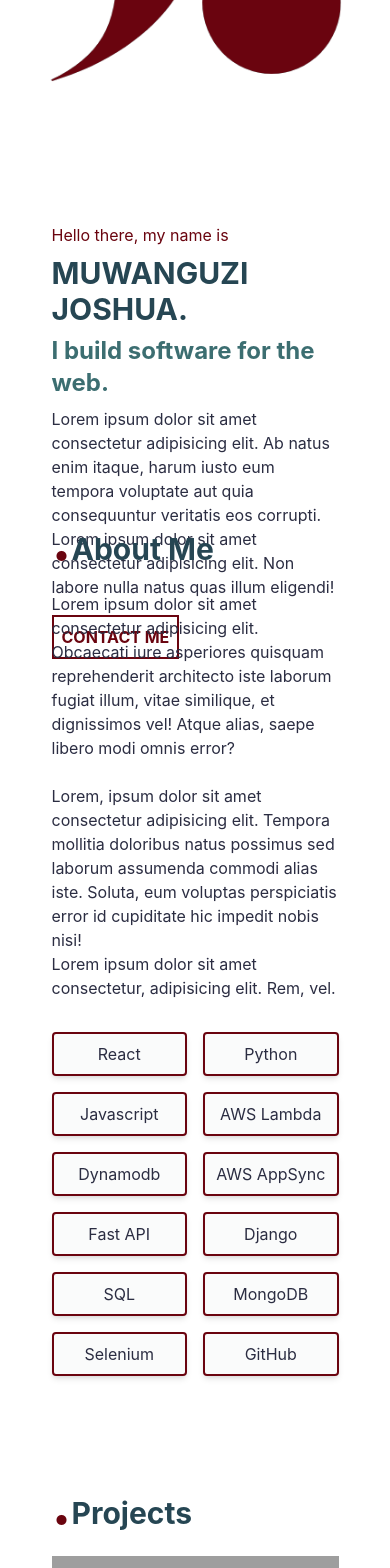
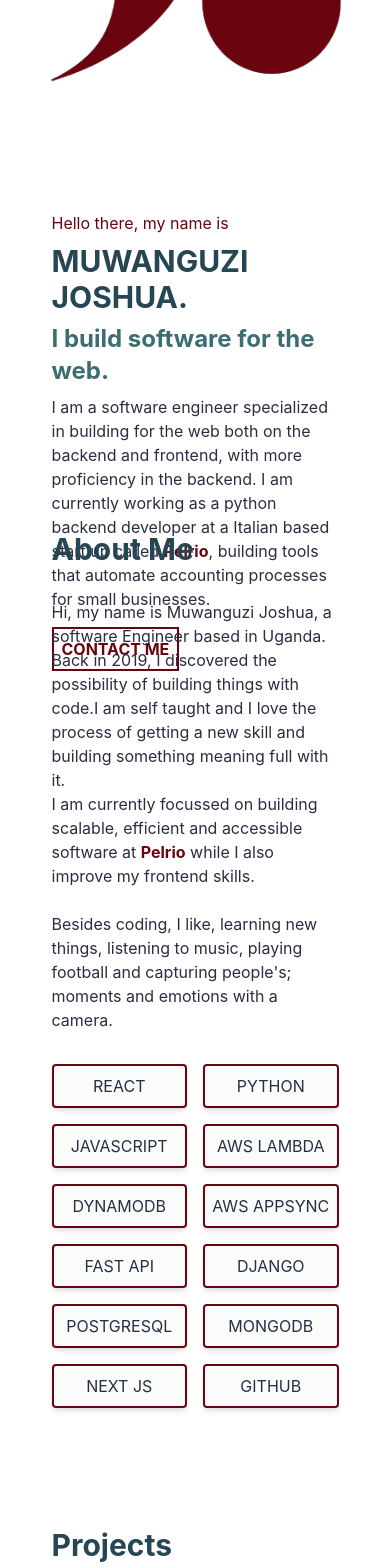
Before and after one commit to Joshuamjv2/portfolio-v1, a Next.js app: page /components/Navigation in a window 390 px wide. Shown: the part 432-2000 px from the top of the page. Built offline with nearby package versions, Linux system fonts and the light colour scheme; grey boxes are pictures that could not be loaded.

Commit message:
added copy and removed skills box

```diff
--- a/pages/components/Navigation.js
+++ b/pages/components/Navigation.js
@@ -11,7 +11,7 @@ export default function Navigation(){
         {/* Navigation  */}
             <div className='flex items-center justify-between px-12 md:px-24 pt-4 md:pt-8'>
                 <Image src={logo} height={60} className="md:h-20 w-auto"/>
-                <ul className='md:flex text-[#3c6e71] gap-6 xl:gap-24 font-medium uppercase hidden md:visible items-center cursor-pointer'>
+                <ul className='md:flex text-[#3c6e71] gap-6 xl:gap-16 font-medium uppercase hidden md:visible items-center cursor-pointer'>
                     <li className="hover:text-[#6A040F] hover:transition-colors text-sm md:text-base">About</li>
                     <li className="hover:text-[#6A040F] hover:transition-colors text-sm md:text-base">Experience</li>
                     <li className="hover:text-[#6A040F] hover:transition-colors text-sm md:text-base">Projects</li>
@@ -25,8 +25,9 @@ export default function Navigation(){
                     <h5 className="mb-2 text-[#6A040F] md:text-xl xl:text-2xl">Hello there, my name is</h5>
                     <h1 className="uppercase font-bold text-[#264653] text-3xl md:text-5xl lg:text-6xl">Muwanguzi Joshua.</h1>
                     <h2 className="text-[#3c6e71] py-2 xl:py-4 text-2xl md:text-4xl xl:text-5xl font-bold">I build software for the web.</h2>
-                    <p className="text-[#2b2d42] xl:w-1/2 lg:text-xl">Lorem ipsum dolor sit amet consectetur adipisicing elit. Ab natus enim itaque, harum iusto eum tempora voluptate aut quia consequuntur veritatis eos corrupti. Lorem ipsum dolor sit amet consectetur adipisicing elit. Non labore nulla natus quas illum eligendi!</p>
-                    <button className="uppercase mt-4 xl:mt-8 text-[#6A040F] border-2 p-2 border-[#6A040F] font-bold hover:shadow-md hover:transition-all duration-300">Contact Me</button>
+                    <p className="text-[#2b2d42] xl:w-1/2 lg:text-base">I am a software engineer specialized in building for the web both on the backend and frontend, with more proficiency in the backend.
+                    I am currently working as a python backend developer at a Italian based start up called <span className="text-[#6a040f] font-bold"><a href="https://www.pelrio.com" target="_blank">Pelrio</a></span>, building tools that automate accounting processes for small businesses.</p>
+                    <button className="uppercase mt-4 xl:mt-8 text-[#6A040F] border-2 p-2 border-[#6A040F] font-bold hover:shadow-md hover:transition-all duration-300 text-base">Contact Me</button>
                 </div>
             </div>
         </div>
@@ -35,11 +36,17 @@ export default function Navigation(){
         <main>
         {/* About Section */}
             <section className="container py-24 md:py-36">
-                <h2 className="text-3xl md:text-5xl font-bold text-[#264653] mb-6 md:mb-16"><span className="text-6xl md:text-8xl text-[#6A040F]">.</span>About Me</h2>
+                <h2 className="text-3xl md:text-5xl font-bold text-[#264653] mb-8"><span className="text-6xl md:text-8xl text-[#6A040F]"></span>About Me</h2>
                 <div className="xl:flex justify-between">
                     <div className="xl:w-1/2">
                         {/* <h3 className="text-[#3c6e71] text-2xl md:text-3xl font-bold pb-2 md:pb-6">My Background</h3> */}
-                        <p className="text-[#2b2d42] xl:pr-12 md:text-xl lg:pb-0">Lorem ipsum dolor sit amet consectetur adipisicing elit. Obcaecati iure asperiores quisquam reprehenderit architecto iste laborum fugiat illum, vitae similique, et dignissimos vel! Atque alias, saepe libero modi omnis error?<br/><br/> Lorem, ipsum dolor sit amet consectetur adipisicing elit. Tempora mollitia doloribus natus possimus sed laborum assumenda commodi alias iste. Soluta, eum voluptas perspiciatis error id cupiditate hic impedit nobis nisi! <br/>Lorem ipsum dolor sit amet consectetur, adipisicing elit. Rem, vel.</p>
+                        <p className="text-[#2b2d42] xl:pr-12 md:text-base lg:pb-0">
+                            Hi, my name is Muwanguzi Joshua, a software Engineer based in Uganda. Back in 2019, I discovered the possibility of building things with code.I am self taught and I love the process of getting a new skill and building something meaning full with it.
+                            <br />
+                            I am currently focussed on building scalable, efficient and accessible software at <span className="text-[#6a040f] font-bold"><a href="https://www.pelrio.com" target="_blank">Pelrio</a></span> while I also improve my frontend skills.
+                            <br /><br />
+                            Besides coding, I like, learning new things, listening to music, playing football and capturing people's; moments and emotions with a camera.
+                        </p>
                     </div>
                     <div className="mt-8 xl:mt-0 xl:w-1/2">
                         {/* <h3 className="text-[#3c6e71] text-2xl md:text-3xl font-bold pb-2 md:pb-6">My Skills</h3> */}
@@ -52,9 +59,9 @@ export default function Navigation(){
                             <Skill skill={"AWS AppSync"} />
                             <Skill skill={"Fast API"} />
                             <Skill skill={"Django"} />
-                            <Skill skill={"SQL"} />
+                            <Skill skill={"Postgresql"} />
                             <Skill skill={"MongoDB"} />
-                            <Skill skill={"Selenium"} />
+                            <Skill skill={"Next Js"} />
                             <Skill skill={"GitHub"} />
                         </ul>
                     </div>
@@ -64,21 +71,31 @@ export default function Navigation(){
             <Projects />
 
             <footer className="container">
-                <div className="text-center pt-60 pb-40 lg:pt-72 lg:pb-72">
+                <div className="text-center pt-40 pb-40">
                     <h2 className="font-bold text-[#264653] text-2xl md:text-4xl">Get in touch</h2>
-                    <p className="my-4 md:my-8 lg:w-1/2 lg:mx-auto md:text-xl text-[#2b2d42]">Reach out to me about collaborations, opportunities, <br/>music, football, or anything I can help with. <br/>Enjoy your day!!</p>
+                    <p className="my-4 md:my-8 lg:w-1/2 lg:mx-auto md:text-base text-[#2b2d42]">Please reach out to me about collaborations, opportunities, <br/>or just to say hello. I will be glad to hear from you. <br/>Enjoy your day!!</p>
                     <ul className="flex justify-center gap-8 md:gap-12">
-                        <li className="cursor-pointer"><FontAwesomeIcon icon={['fab', 'github']} style={{ fontSize: 30, color: "#6A040F" }}/></li>
-                        <li className="cursor-pointer"><FontAwesomeIcon icon={['fab', 'instagram']} style={{ fontSize: 30, color: "#6A040F" }} /></li>
-                        <li className="cursor-pointer"><FontAwesomeIcon icon={['fab', 'twitter']} style={{ fontSize: 30, color: "#6A040F" }} /></li>
-                        <li className="cursor-pointer"><FontAwesomeIcon icon={['fab', 'linkedin']} style={{ fontSize: 30, color: "#6A040F" }} /></li>
+                        <li className="cursor-pointer"><a href="https://github.com/Joshuamjv2" target="_blank">
+                            <FontAwesomeIcon icon={['fab', 'github']} style={{ fontSize: 30, color: "#6A040F" }} />
+                        </a></li>
+                        <li className="cursor-pointer"><a href="https://www.linkedin.com/in/joshua-muwanguzi-33364a164/" target="_blank">
+                            <FontAwesomeIcon icon={['fab', 'linkedin']} style={{ fontSize: 30, color: "#6A040F" }}/>
+                        </a></li>
+                        <li className="cursor-pointer"><a href="https://www.instagram.com/bryant.joshua/" target="_blank">
+                            <FontAwesomeIcon icon={['fab', 'instagram']} style={{ fontSize: 30, color: "#6A040F" }} />
+                        </a></li>
+                        <li className="cursor-pointer"><a href="https://twitter.com/Muwangu12386789" target="_blank">
+                            <FontAwesomeIcon icon={['fab', 'twitter']} style={{ fontSize: 30, color: "#6A040F" }} />
+                        </a></li>
                     </ul>
                 </div>
 
-                <div className="border-t border-[#6A040F] lg:flex text-center justify-between items-center pb-8 lg:pb-12  text-[#3c6e71]">
+                <div className="border-t border-[#6A040F]  text-[#3c6e71]">
                         {/* <p>Made By: <span>Muwanguzi Joshua</span></p> */}
-                        <p className="font-medium pt-2 md:pt-4 md:text-xl">&copy;{new Date().getFullYear()} <span className="text-[#6A040F] hover:font-medium cursor-pointer font-normal hover:transition-all">Muwanguzi Joshua</span></p>
-                        <p className="font-medium pt-2 md:pt-4 lg:text-xl">Inspired By: <span className="text-[#6A040F] hover:font-medium cursor-pointer font-normal hover:transition-all">Brittany Chiang</span> & <span className="text-[#6A040F] hover:font-medium cursor-pointer font-normal hover:transition-all">Ram Maheshwari</span></p>
+                        <div className="lg:flex text-center justify-between items-center md:px-8 py-6">
+                            <p className="font-medium md:text-base">&copy;{new Date().getFullYear()} <span className="text-[#6A040F] hover:font-medium cursor-pointer font-normal hover:transition-all">Muwanguzi Joshua</span></p>
+                            <p className="font-medium lg:text-base">Inspired By: <span className="text-[#6A040F] hover:font-medium cursor-pointer font-normal hover:transition-all">Brittany Chiang</span> & <span className="text-[#6A040F] hover:font-medium cursor-pointer font-normal hover:transition-all">Ram Maheshwari</span></p>
+                        </div>
                 </div>
             </footer>
         </main>
--- a/pages/components/Projects/Projects.js
+++ b/pages/components/Projects/Projects.js
@@ -27,7 +27,7 @@ const projects = [
 export default function Projects(){
     return(
         <section className="container">
-            <h2 className="text-3xl md:text-5xl font-bold text-[#264653] mb-6 md:mb-16"><span className="text-6xl md:text-8xl text-[#6A040F]">.</span>Projects</h2>
+            <h2 className="text-3xl md:text-5xl font-bold text-[#264653] mb-8"><span className="text-6xl md:text-8xl text-[#6A040F]"></span>Projects</h2>
             <div className="flex flex-col gap-40 md:gap-60 lg:gap-72"> {/* All projects go here. */}
                     {projects.map(project =>
                         <SingleProject
--- a/pages/components/Skill.js
+++ b/pages/components/Skill.js
@@ -1,6 +1,6 @@
 export default function Skill({skill}){
     return(
-        <li className="bg-[#f8f9fa] border-2 border-[#6A040F] py-2 text-[#2b2d42] text-center md:text-xl  rounded bg-opacity-70 shadow-md">{skill}</li>
+        <li className="bg-[#f8f9fa] border-2 border-[#6A040F] py-2 text-[#2b2d42] text-center md:text-base uppercase  rounded bg-opacity-70 shadow-md">{skill}</li>
         // #fefae0
         // #f8f9fa
     )
```
Also changed, not shown: pages/components/Projects/SingleProject.js (+12 -5 lines).
